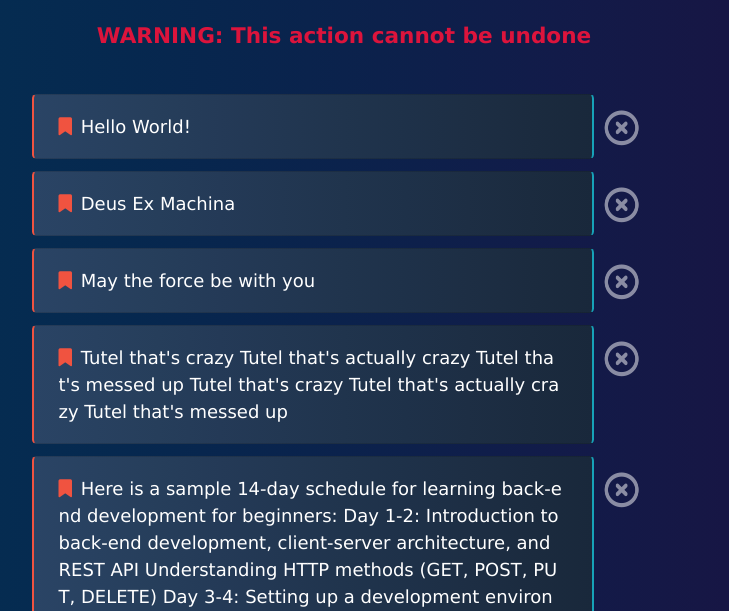
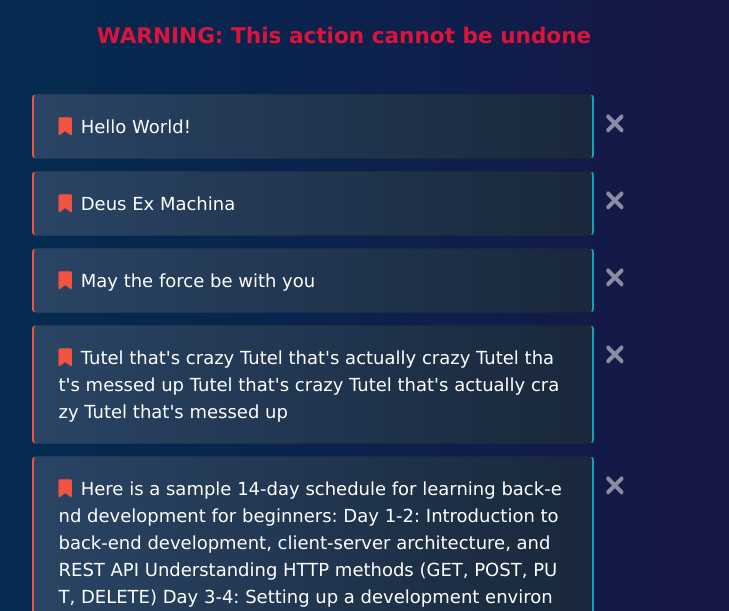
Before and after one commit to Jake079/Full-Stack-Test-App, a Flask app: page /note_bin in a window 1280 px wide. Shown: the part 247-858 px from the top of the page, without its empty margins (296-1025 px from the left). Run offline with Flask 3, Linux system fonts and the light colour scheme; a user stored in the database is signed in; data comes from the database, SQL or seed files in the repository; some libraries are stand-ins or nearby versions.

Commit message:
Small Tweak

```diff
--- a/Website/Templates/base.html
+++ b/Website/Templates/base.html
@@ -500,7 +500,7 @@
         }
 
         div.delete_button {
-            vertical-align: middle;
+            vertical-align: text-bottom;
             display: inline-block;
         }
 
--- a/Website/Templates/note_bin.html
+++ b/Website/Templates/note_bin.html
@@ -19,7 +19,7 @@
         </div>
         <div class="delete_button">
             <button type="button" class="close btn delete_btn" onClick="deleteNote('{{note.id}}')">
-                <i class="fa-regular fa-circle-xmark fa-lg"></i>
+                <i class="fa-solid fa-xmark"></i>
                 <!-- <span aria-hidden="true">&times;</span> -->
                 <!-- <p class="delete">Delete</p> -->
             </button>
```
